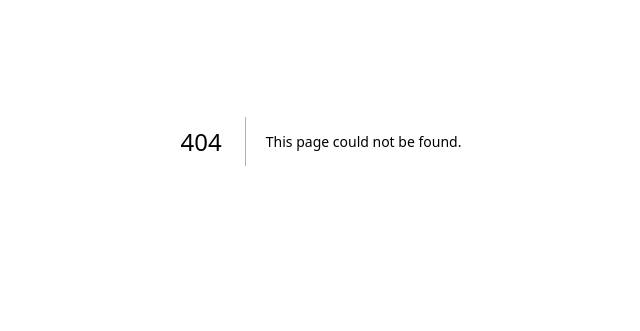
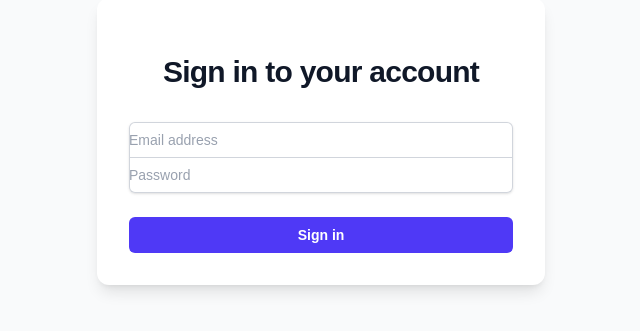
Before and after one commit to yellowgram1543/VEXT, a Next.js app: page /login in a window 1280 px wide. Before the commit this address had no page. Shown: the part 259-590 px from the top of the page, without its empty margins (319-959 px from the left). Built offline with nearby package versions, Linux system fonts and the light colour scheme.

Commit message:
feat(01-02): implement basic login page

```diff
--- /dev/null
+++ b/src/app/login/page.tsx
@@ -0,0 +1,84 @@
+'use client';
+
+import { signIn } from 'next-auth/react';
+import { useState } from 'react';
+import { useRouter } from 'next/navigation';
+
+export default function LoginPage() {
+  const [email, setEmail] = useState('');
+  const [password, setPassword] = useState('');
+  const [error, setError] = useState('');
+  const router = useRouter();
+
+  const handleSubmit = async (e: React.FormEvent) => {
+    e.preventDefault();
+    setError('');
+
+    const result = await signIn('credentials', {
+      redirect: false,
+      email,
+      password,
+    });
+
+    if (result?.error) {
+      setError(result.error);
+    } else {
+      router.push('/');
+      router.refresh();
+    }
+  };
+
+  return (
+    <div className="flex min-h-screen items-center justify-center bg-gray-50">
+      <div className="w-full max-w-md space-y-8 p-8 bg-white rounded-xl shadow-lg">
+        <div>
+          <h2 className="mt-6 text-center text-3xl font-bold tracking-tight text-gray-900">
+            Sign in to your account
+          </h2>
+        </div>
+        <form className="mt-8 space-y-6" onSubmit={handleSubmit}>
+          {error && (
+            <div className="text-red-500 text-sm text-center bg-red-50 p-2 rounded">
+              {error}
+            </div>
+          )}
+          <div className="-space-y-px rounded-md shadow-sm">
+            <div>
+              <input
+                id="email-address"
+                name="email"
+                type="email"
+                required
+                className="relative block w-full rounded-t-md border-0 py-1.5 text-gray-900 ring-1 ring-inset ring-gray-300 placeholder:text-gray-400 focus:z-10 focus:ring-2 focus:ring-inset focus:ring-indigo-600 sm:text-sm sm:leading-6"
+                placeholder="Email address"
+                value={email}
+                onChange={(e) => setEmail(e.target.value)}
+              />
+            </div>
+            <div>
+              <input
+                id="password"
+                name="password"
+                type="password"
+                required
+                className="relative block w-full rounded-b-md border-0 py-1.5 text-gray-900 ring-1 ring-inset ring-gray-300 placeholder:text-gray-400 focus:z-10 focus:ring-2 focus:ring-inset focus:ring-indigo-600 sm:text-sm sm:leading-6"
+                placeholder="Password"
+                value={password}
+                onChange={(e) => setPassword(e.target.value)}
+              />
+            </div>
+          </div>
+
+          <div>
+            <button
+              type="submit"
+              className="group relative flex w-full justify-center rounded-md bg-indigo-600 px-3 py-2 text-sm font-semibold text-white hover:bg-indigo-500 focus-visible:outline focus-visible:outline-2 focus-visible:outline-offset-2 focus-visible:outline-indigo-600"
+            >
+              Sign in
+            </button>
+          </div>
+        </form>
+      </div>
+    </div>
+  );
+}
```
